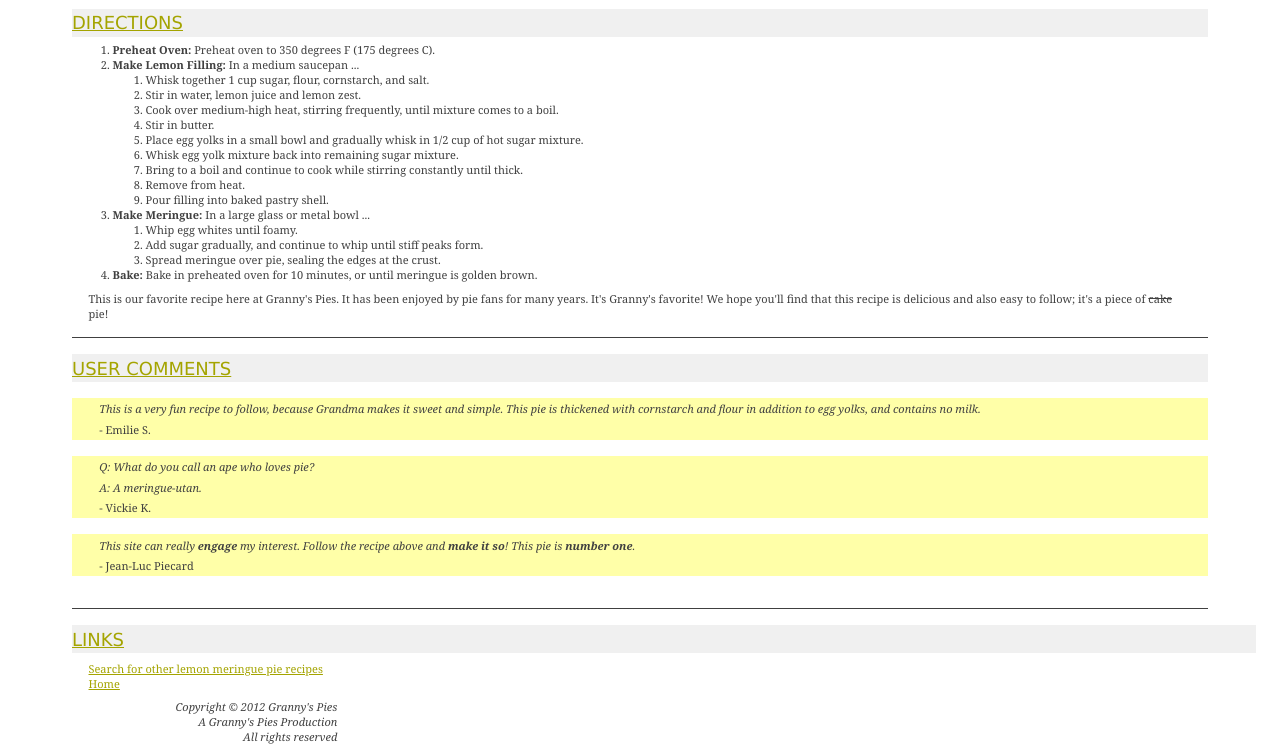
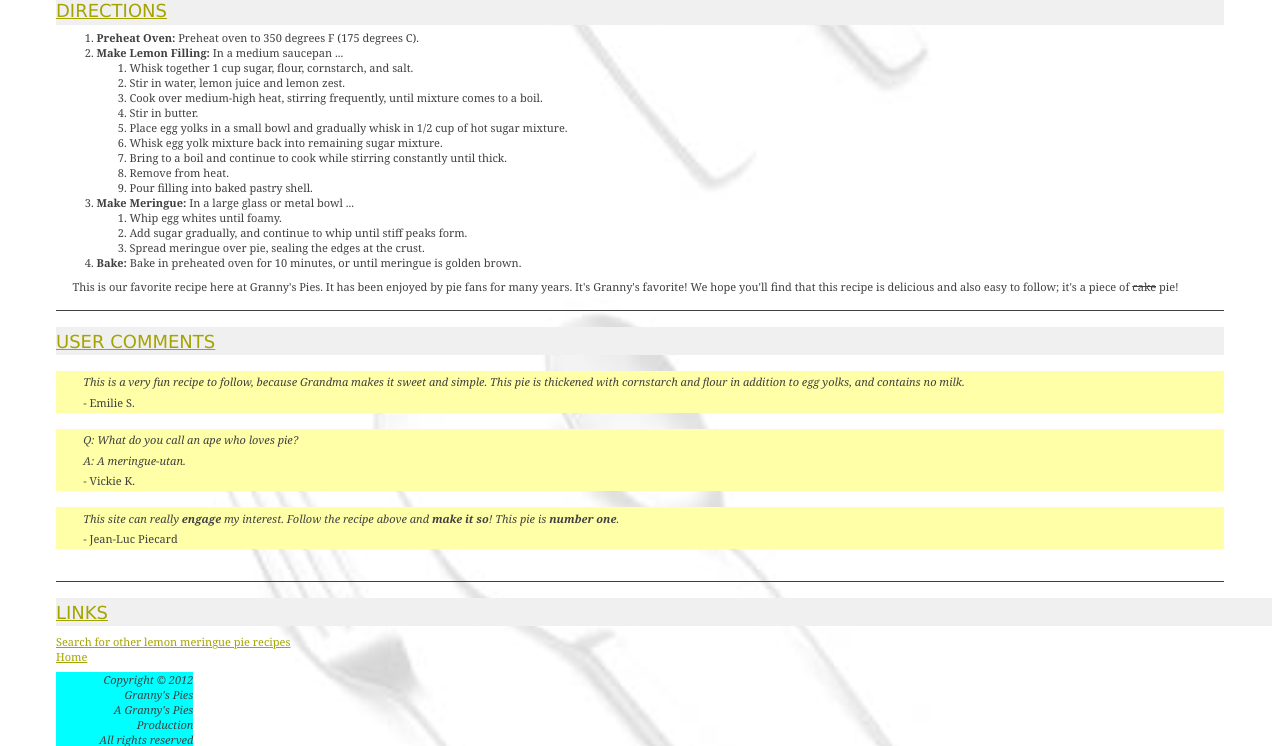
Before and after one commit to Kevinmuriuki/grannys-pies, a plain HTML site: page pie.html in a window 1280 px wide. Shown: the part 691-1437 px from the top of the page. Drawn offline with Linux system fonts and the light colour scheme.

Commit message:
Add modifications

```diff
--- a/css/pie.css
+++ b/css/pie.css
@@ -1,17 +1,26 @@
 *{
-    margin: auto .5em;
+    margin: 0;
     padding: 0;
     box-sizing: border-box;
 }
 
-header img ul, abbr, strike, span, a, .comment p {
+body {
+    margin: auto .5em;
+    background-image: url(/assets/silverware.jpg);
+    background-size: cover;
+    background-attachment: fixed;
+    background-position: center;
+    background-repeat: repeat;
+
+}
+
+header img, header ul, abbr, strike, span, a, .comment p {
     margin: 0;
     padding: 0;
 }
 
 h1, h2 {
-    margin: 0;
-    padding: 0;
+    /* width: max-content; */
     color: #A4A400;
     background-color: #f0f0f0;
     font-family: 'Lucida Sans Unicode', Helvetica, Arial, sans-serif;
@@ -19,15 +28,13 @@ h1, h2 {
 }
 
 h1 {
-    margin-bottom: 1em;
-    padding: .5em;
+    margin-bottom: .5em;
+    padding: .5em 0;
     font-size: 24px;
-    font-weight: bold;
-    text-align: center;
 }
 
 h2 {
-    margin: .3em auto;
+    margin: .3em 0;
     padding: .2em 0;
     font-size: 18px;
     font-weight: normal;
@@ -89,21 +96,33 @@ header ul li {
 }
 
 footer {
-    width: 100%
+    width: 100%;
+    padding: 0;
 }
 
 footer ul {
-    margin: .5em 0;
+    margin: 0.5em 0;
     padding: 0;
     list-style: none;
 }
 
-footer div {
-    width: 23.8%;
+footer li {
     margin: 0;
     padding: 0;
+}
+
+footer div{
+    margin: 0;
+    padding: 0;
+    font-style: italic;
     text-align: right;
-    font-style: italic;
+}
+
+footer div ul {
+    display: block;
+    width: 11.3%;
+    margin-bottom: 0.5;
+    background-color: aqua;
 }
 
 footer a, img {
```
Also changed, not shown: Index.html (+2 -0 lines).
